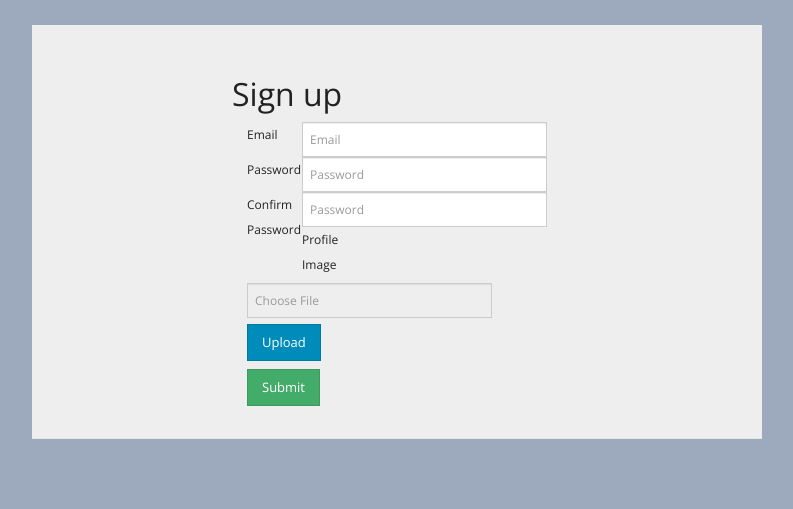
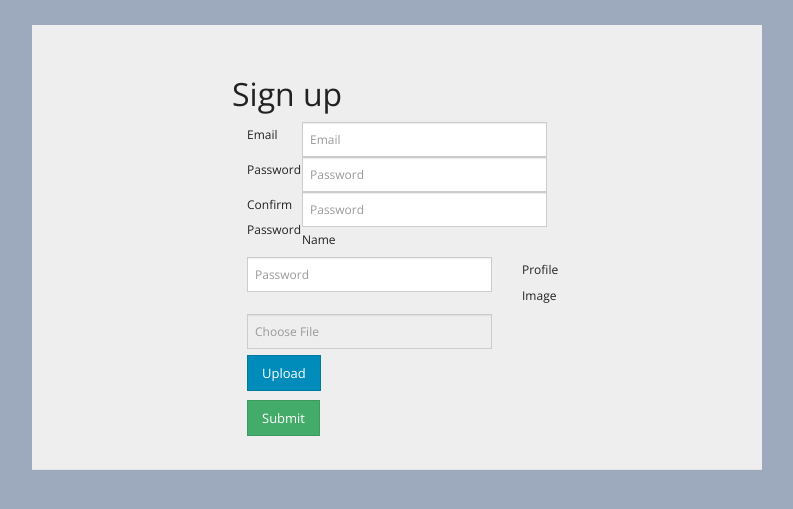
Before and after one commit to kwanggy/weather-by-me, a Python web app: template app/templates/signup.html in a window 1280 px wide. Shown: the part 45-554 px from the top of the page, without its empty margins (258-1051 px from the left). Run offline with Jinja, Linux system fonts and the light colour scheme; the template is opened without the code that fills it, so the values that code supplies are empty; style sheets or scripts are compiled from the project's sources.

Commit message:
signup implemented not tested

```diff
--- a/app/templates/layout.html
+++ b/app/templates/layout.html
@@ -4,8 +4,8 @@
     <meta charset="utf-8">
     <meta http-equiv="X-UA-Compatible" content="IE=edge">
     <meta name="viewport" content="width=device-width, initial-scale=1.0">
-    <meta name="apple-mobile-web-app-capable" content="yes" />
-    <meta name="apple-mobile-web-app-status-bar-style" content="black-translucent" />
+    <!-- <meta name="apple-mobile-web-app-capable" content="yes" />
+    <meta name="apple-mobile-web-app-status-bar-style" content="black-translucent" /> -->
     <meta name="description" content="">
     <meta name="author" content="">
     <link rel="shortcut icon" href="/static/ico/favicon.png">
--- a/app/templates/signup.html
+++ b/app/templates/signup.html
@@ -28,14 +28,14 @@
       <div class="form-group">
         <label for="inputEmail" class="col-lg-2 control-label">Email</label>
           <div class="col-lg-10">
-            <input type="text" class="form-control" id="inputEmail" placeholder="Email">
+            <input name='email' type="text" class="form-control" id="inputEmail" placeholder="Email">
           </div>
       </div>
 
       <div class="form-group">
         <label for="inputPassword" class="col-lg-2 control-label">Password</label>
         <div class="col-lg-10">
-          <input type="password" class="form-control" id="inputPassword" placeholder="Password">
+          <input name="pw" type="password" class="form-control" id="inputPassword" placeholder="Password">
         </div>
       </div>
 
@@ -46,10 +46,17 @@
           </div>
       </div>
 
+      <div class="form-group">
+        <label for="inputName" class="col-lg-2 control-label">Name</label>
+          <div class="col-lg-10">
+            <input name="name" type="password" class="form-control" id="inputName" placeholder="Password">
+          </div>
+      </div>
+
       <div class="form-group" style="margin-bottom:0">
         <label for="inputImage" class="col-lg-2 control-label">Profile Image</label>
         <div class="col-lg-10 fileinputs" style="padding-left:15px">
-          <input id="uploadFile" placeholder="Choose File" disabled="disabled" class="form-control" />
+          <input name="pic" id="uploadFile" placeholder="Choose File" disabled="disabled" class="form-control" />
           <div class="fileUpload btn btn-primary" style="font-size:small;padding:8px 14px">
             <span>Upload</span>
             <input id="uploadBtn" type="file" class="upload" style="width:73px;height:36px"/>
@@ -59,16 +66,22 @@
 
       <div class="form-group btns" style="margin-top:10px">
         <div class="pull-right col-lg-12">
-          <button type="submit" class="btn btn-success" style="font-size:small;padding:8px 14px">Submit</button>
+          <button id="send" type="submit" class="btn btn-success" style="font-size:small;padding:8px 14px">Submit</button>
         </div>
       </div>
   </form>
 
 </div> <!-- /container -->
 <script>
-document.getElementById("uploadBtn").onchange = function () {
-    var rawstring = this.value.trim().split("\\");
-    document.getElementById("uploadFile").value = rawstring[rawstring.length-1];
-};
+$(document).ready(function() {
+  document.getElementById("uploadBtn").onchange = function () {
+      var rawstring = this.value.trim().split("\\");
+      document.getElementById("uploadFile").value = rawstring[rawstring.length-1];
+  };
+
+  $('#send').click(function() {
+    signup("#signup-form");
+  })
+}
 </script>
 {% endblock %}
```
Also changed, not shown: other parts of app/templates/signup.html (+1 -1 lines), app/static/js/api.js (+40 -12 lines).
